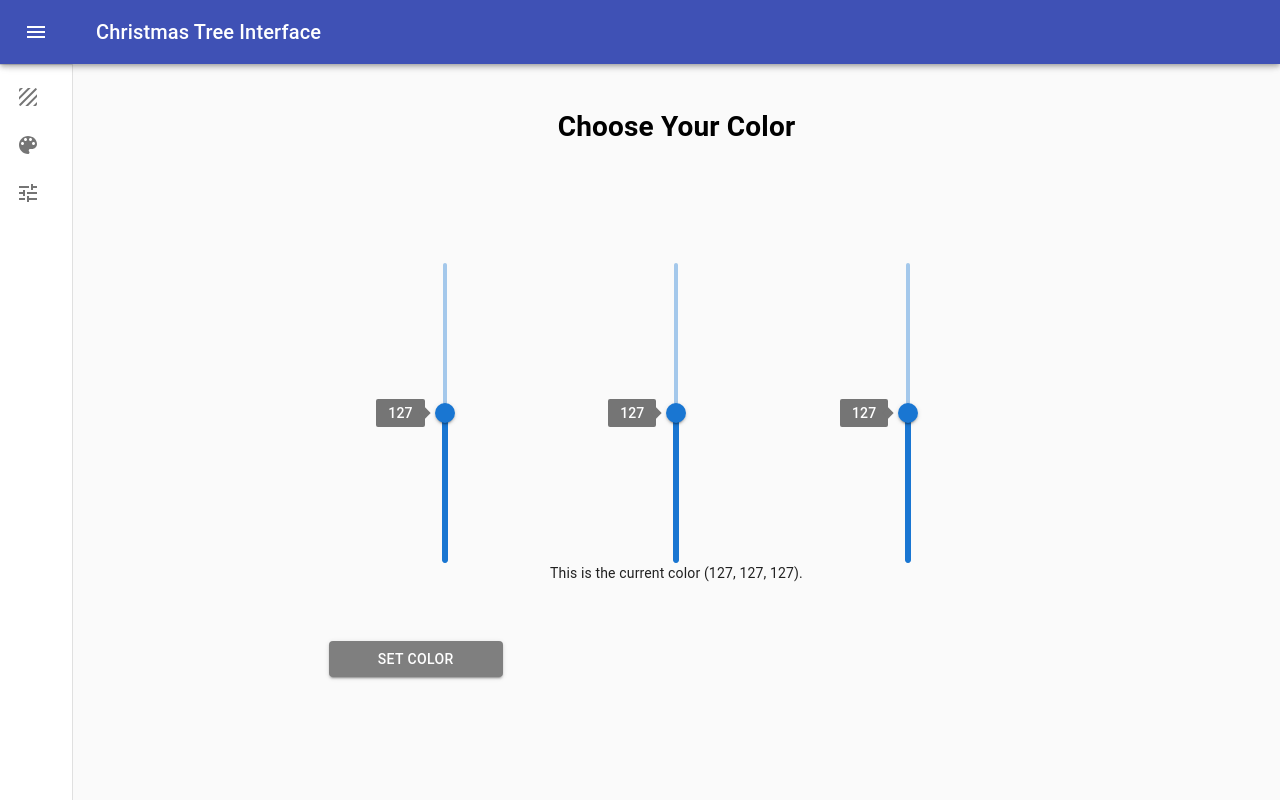
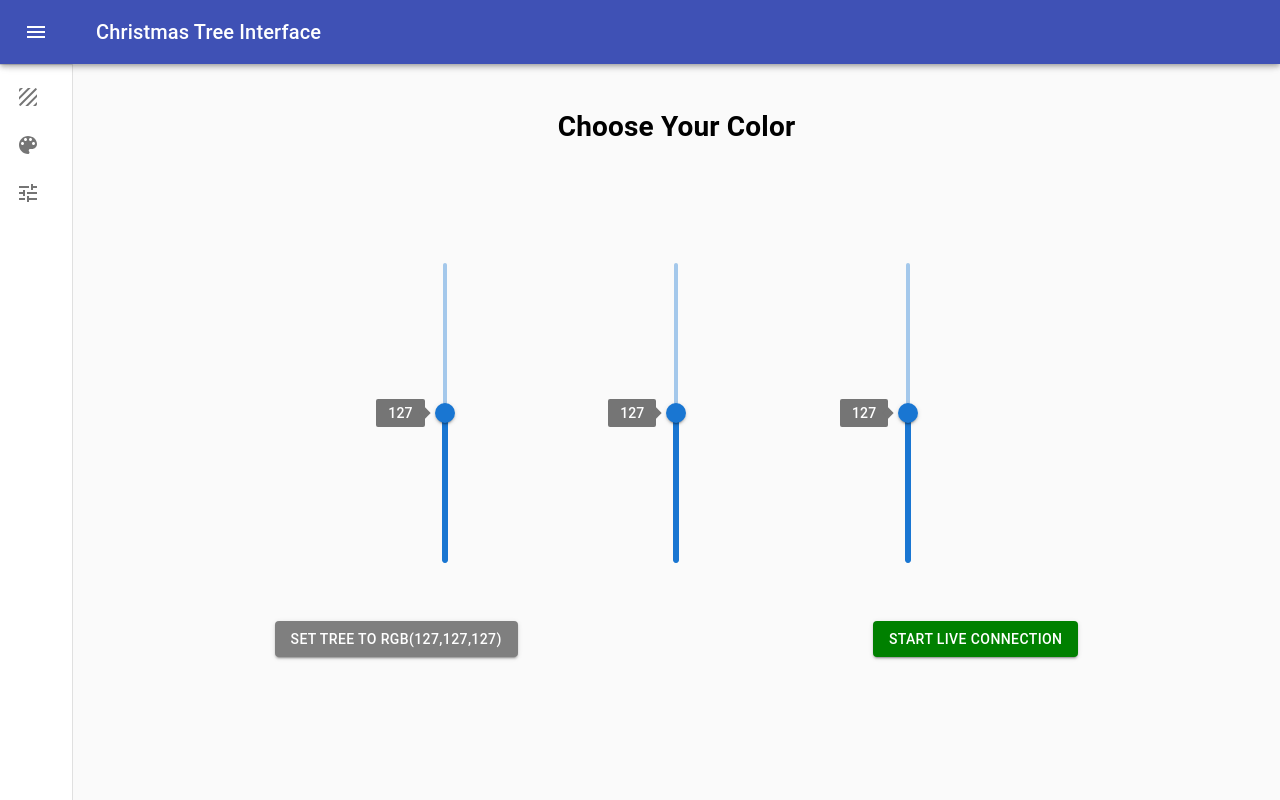
Before and after one commit to sagacious-solutions/react-christmas-tree, a React (Create React App) app: page / in a window 1280 px wide. Both pictures are taken after a click on the button "Create Color". Built offline with nearby package versions, Linux system fonts and the light colour scheme; no server answers.

Commit message:
Creating styling for live socket connection:

```diff
--- /dev/null
+++ b/src/pages/CreateColorSlider.css
@@ -0,0 +1,14 @@
+.mainComponent {
+    display: flex;
+    flex-direction: column;
+}
+
+.buttonGroup {
+    display: flex;
+    justify-content: space-around;
+    margin-top: 5%;
+}
+
+.socketEnabled {
+    background-color: red;
+}
--- a/src/pages/CreateColorSliders.js
+++ b/src/pages/CreateColorSliders.js
@@ -5,10 +5,12 @@ import { useState, useEffect } from 'react';
 
 import RgbSlider from "./components/RgbSlider";
 import BasicButton from "./components/BasicButton";
+import "./CreateColorSlider.css"
+
 
 const CHRISTMAS_TREE_URL = process.env.REACT_APP_CHRISTMAS_TREE_URL;
 
-const buttonStyle = { "margin-left": "20%", "margin-top": "5%", "width": "15%" }
+const buttonStyle = {}
 
 function postColorRequest(color) {
     axios
@@ -21,16 +23,23 @@ function postColorRequest(color) {
 }
 
 function CreateColorSliders() {
-    let componentClass = classNames({ 'mainComponent': true })
-    const [rgb, setRgb] = useState([0, 0, 0])
+    const [rgb, setRgb] = useState([0, 0, 0]);
+    const [socketEnabled, setSocketEnabled] = useState(false);
+    let bttnGrpClass = classNames({ 'buttonGroup': true });
+    let componentClass = classNames({ 'mainComponent': true });
+    let liveButtonClass = classNames({ "socketEnabled": socketEnabled });
 
-    useEffect(() => { }, [rgb])
+    // useEffect(() => { }, [rgb, socketEnabled])
 
+    const connectionButtonText = socketEnabled ? `Tree set to RGB(${rgb[0]},${rgb[1]},${rgb[2]})` : "Start Live Connection";
 
     return (
         <div className={componentClass}>
             <RgbSlider onChange={setRgb} />
-            <BasicButton onClick={() => postColorRequest(rgb)} buttonText="Set Color" style={{ ...buttonStyle, "backgroundColor": `rgb(${rgb[0]},${rgb[1]},${rgb[2]})` }} />
+            <div className={bttnGrpClass}>
+                <BasicButton onClick={() => postColorRequest(rgb)} buttonText={`Set Tree to RGB(${rgb[0]},${rgb[1]},${rgb[2]})`} style={{ ...buttonStyle, "backgroundColor": `rgb(${rgb[0]},${rgb[1]},${rgb[2]})` }} />
+                <BasicButton className={liveButtonClass} onClick={() => { setSocketEnabled(!socketEnabled) }} buttonText={connectionButtonText} style={{ "backgroundColor": socketEnabled ? `rgb(${rgb[0]},${rgb[1]},${rgb[2]})` : "green" }} />
+            </div>
         </div>
     );
 }
--- a/src/pages/components/RgbSlider.css
+++ b/src/pages/components/RgbSlider.css
@@ -1,8 +1,3 @@
-.mainComponent {
-    display: flex;
-    flex-direction: column;
-}
-
 .sliderGroup {
     display: flex;
     flex-direction: row;
--- a/src/pages/components/RgbSlider.js
+++ b/src/pages/components/RgbSlider.js
@@ -12,7 +12,6 @@ export default function RgbSlider(props) {
     const [red, setRed] = useState(127)
     const [green, setGreen] = useState(127)
     const [blue, setBlue] = useState(127)
-    let bottomString = `This is the current color (${red}, ${green}, ${blue}).`
 
     useEffect(() => { props.onChange([red, green, blue]) }, [red, green, blue])
 
@@ -24,6 +23,5 @@ export default function RgbSlider(props) {
                 <VerticalSlider setColor={setGreen} {...sliderSettings} />
                 <VerticalSlider setColor={setBlue} {...sliderSettings} />
             </div>
-            <div>{bottomString}</div >
         </div>);
 }
```
